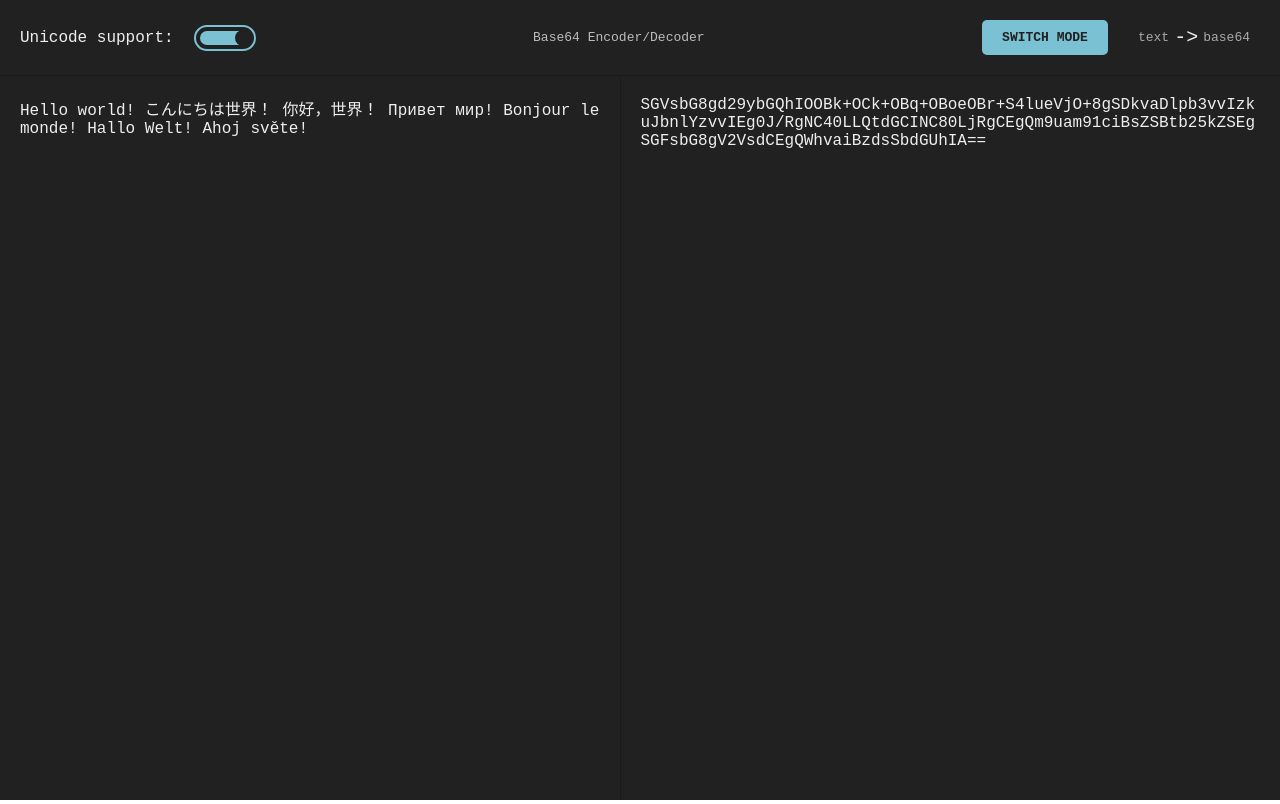
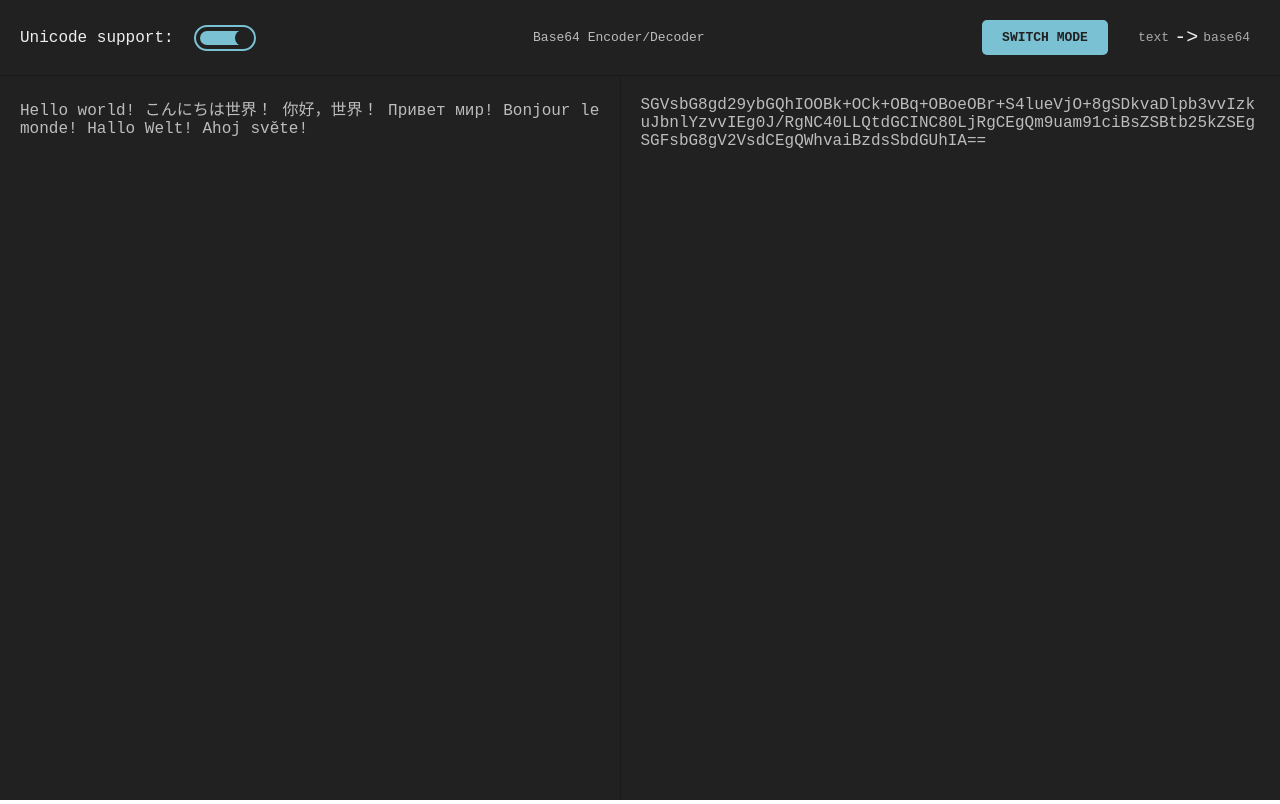
Before and after one commit to iotasieve/iotasieve.github.io, a plain HTML site: page base64/index.html in a window 1280 px wide. Drawn offline with nearby package versions, Linux system fonts and the light colour scheme.

Commit message:
Less intense colors

```diff
--- a/base64/index.html
+++ b/base64/index.html
@@ -68,11 +68,11 @@
             word-wrap: break-word;
         }
 
-        #root>.to {
-            padding: 10px;
+        #root .to {
+            padding: 20px;
             font-family: monospace;
             font-size: 16px;
-            color: #eee;
+            color: rgba(255, 255, 255, .7) !important;
         }
 
         #root .from {
@@ -103,7 +103,7 @@
             margin: 0;
             padding: 20px;
             font-size: 16px;
-            color: #eee;
+            color: rgba(255, 255, 255, .7);
 
         }
 
```
